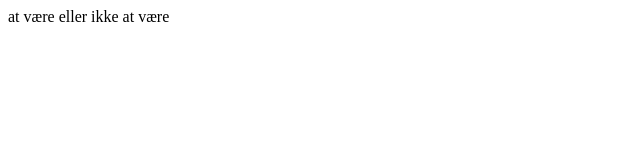
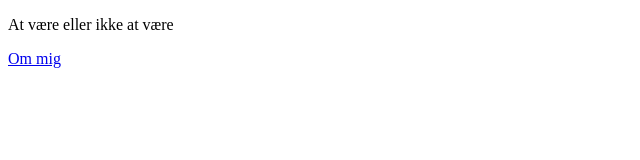
Before and after one commit to Colmeray/colmeray.github.io, a plain HTML site: page index.html in a window 1280 px wide. Shown: the whole page, without its empty margins (0-640 px from the left). Drawn offline with Linux system fonts and the light colour scheme.

Commit message:
kom så chat

```diff
--- a/index.html
+++ b/index.html
@@ -1,7 +1,11 @@
 <!doctype html>
-
-<html>
-
-    at være eller ikke at være
-
+<html lang="da">
+    <head>
+        <meta charset="UTF-8">
+        <title>Oliver Colmer</title>
+    </head>
+    <body>
+        <p>At være eller ikke at være</p>
+        <a href="About.html">Om mig</a>
+    </body>
 </html>
```
Also changed, not shown: About.html (added, +12 -0 lines).
